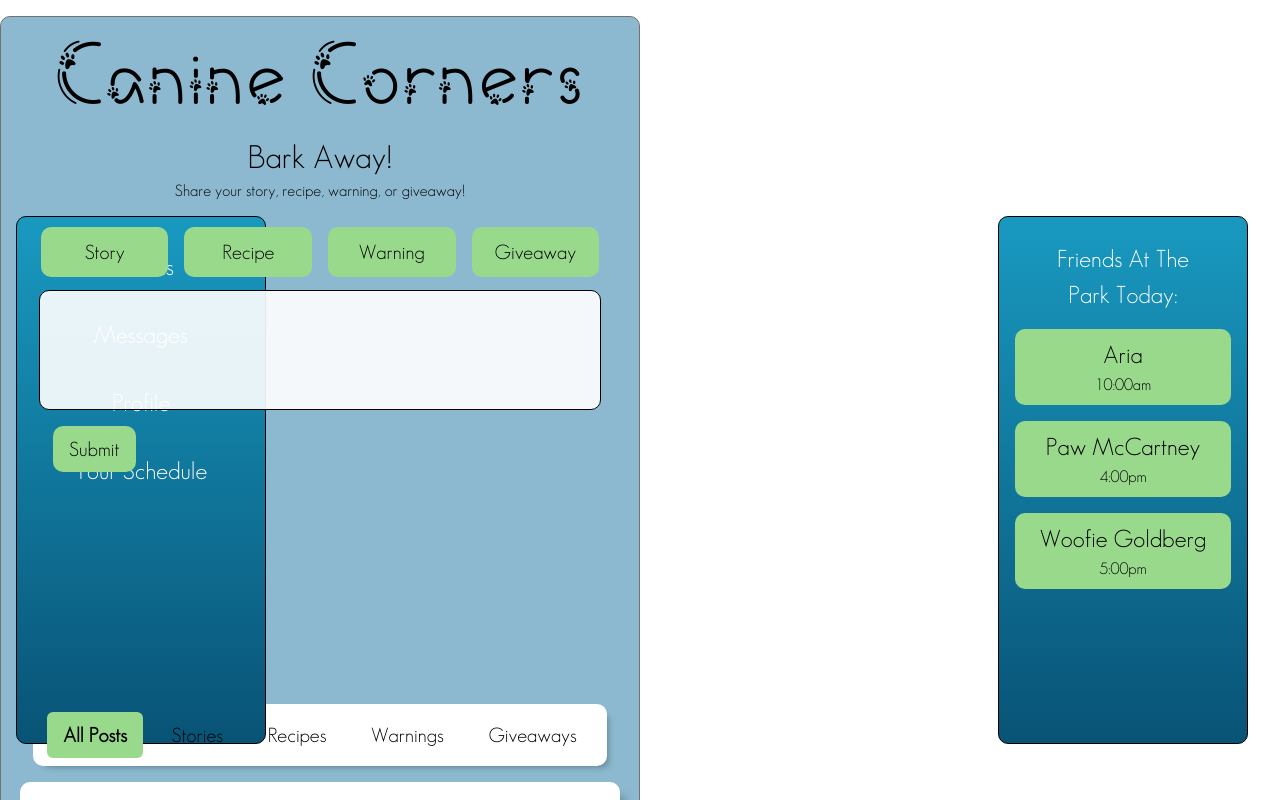
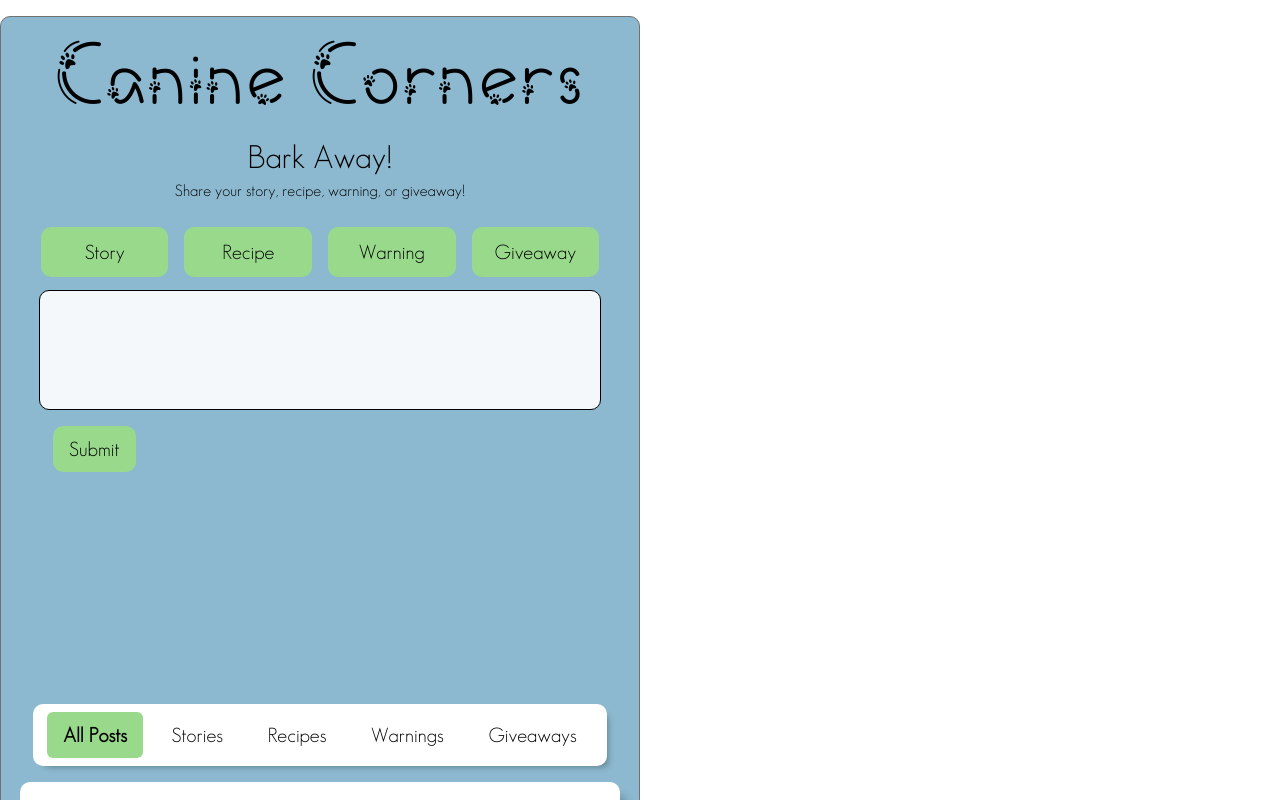
Before and after one commit to timdobranski/canine-corners, a Next.js app: page / in a window 1280 px wide. Shown: the top 800 px of the page. Built offline with nearby package versions, Linux system fonts and the light colour scheme.

Commit message:
Testing deployment errors: removed sidebars

```diff
--- a/app/layout.js
+++ b/app/layout.js
@@ -5,6 +5,7 @@ import Header from './components/Header/Header'
 export const metadata = {
   title: 'Canine Corners',
   description: 'A place for dogs to connect',
+  metadataBase: new URL('https://canine-corners.vercel.app/')
 }
 
 export default function RootLayout({ children }) {
--- a/app/page.js
+++ b/app/page.js
@@ -17,20 +17,20 @@ export default function Home() {
       <div className={'appContent'}>
         <h1 className='title'>Canine Corners</h1>
 
-        {showLeftSidebar && (
+        {/* {showLeftSidebar && (
           <div className='sidebarLeftWrapper'>
             <SidebarLeft />
           </div>
-        )}
+        )} */}
 
         <ComposePost />
         <Feed />
 
-        {showRightSidebar && (
+        {/* {showRightSidebar && (
           <div className='sidebarRightWrapper'>
             <SidebarRight />
           </div>
-        )}
+        )} */}
       </div>
     </>
   );
```
